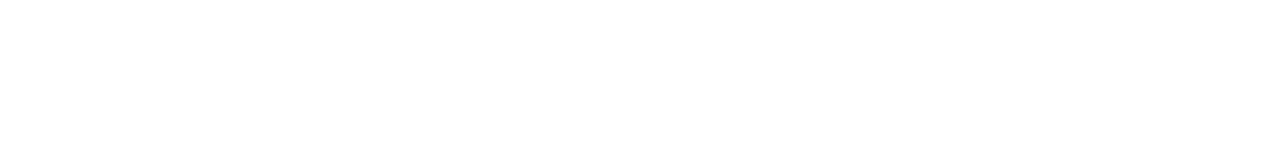
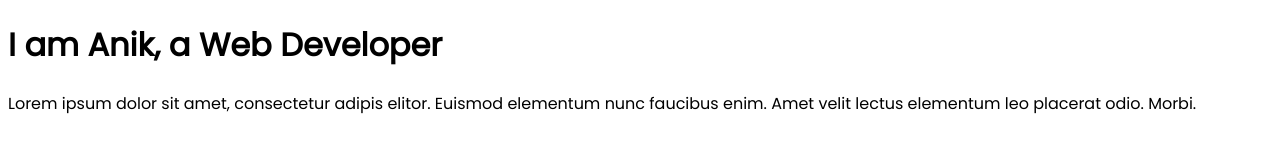
Before and after one commit to jubayeranik/my-portfolio, a plain HTML site: page index.html in a window 1280 px wide. Drawn offline with Linux system fonts and the light colour scheme.

Commit message:
bio added

```diff
--- a/index.html
+++ b/index.html
@@ -5,9 +5,14 @@
     <meta http-equiv="X-UA-Compatible" content="IE=edge">
     <meta name="viewport" content="width=device-width, initial-scale=1.0">
     <title>Anik Portfolio</title>
+    <link rel="shortcut icon" href="images/IMG_20220704_205540.jpg" type="image/x-icon">
+    <link rel="preconnect" href="https://fonts.googleapis.com">
+    <link rel="preconnect" href="https://fonts.gstatic.com" crossorigin>
+    <link href="https://fonts.googleapis.com/css2?family=Poppins&display=swap" rel="stylesheet">
     <link rel="stylesheet" href="style.css">
 </head>
 <body>
-
+    <h1>I am Anik, a Web Developer</h1>
+    <p>Lorem ipsum dolor sit amet, consectetur adipis elitor. Euismod elementum nunc faucibus enim. Amet velit lectus elementum leo placerat odio. Morbi.</p>
 </body>
 </html>
--- a/style.css
+++ b/style.css
@@ -0,0 +1,3 @@
+body{
+    font-family: 'Poppins', sans-serif;
+}
```
Also changed, not shown: images/IMG_20220704_205540.jpg (added), 1 other file.
